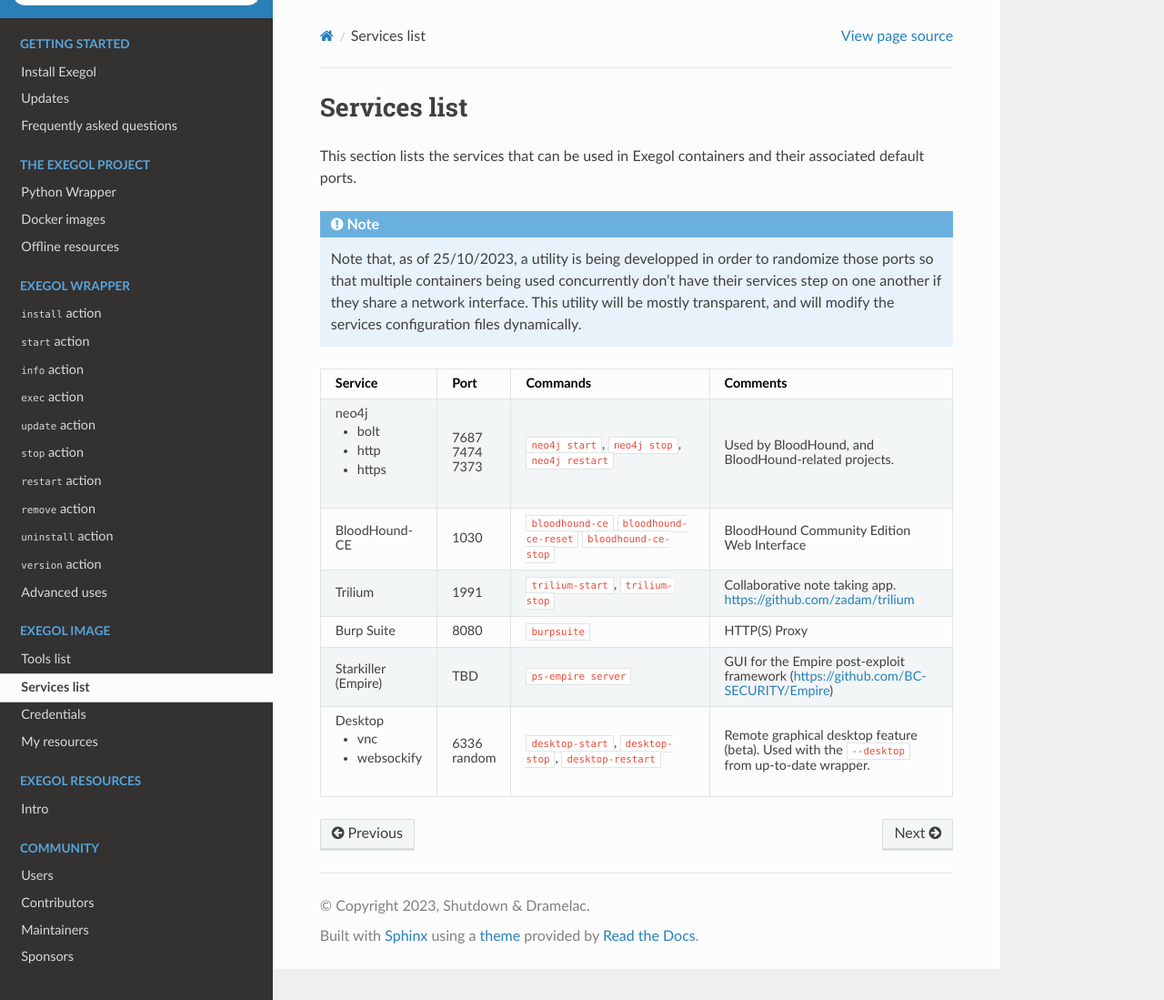
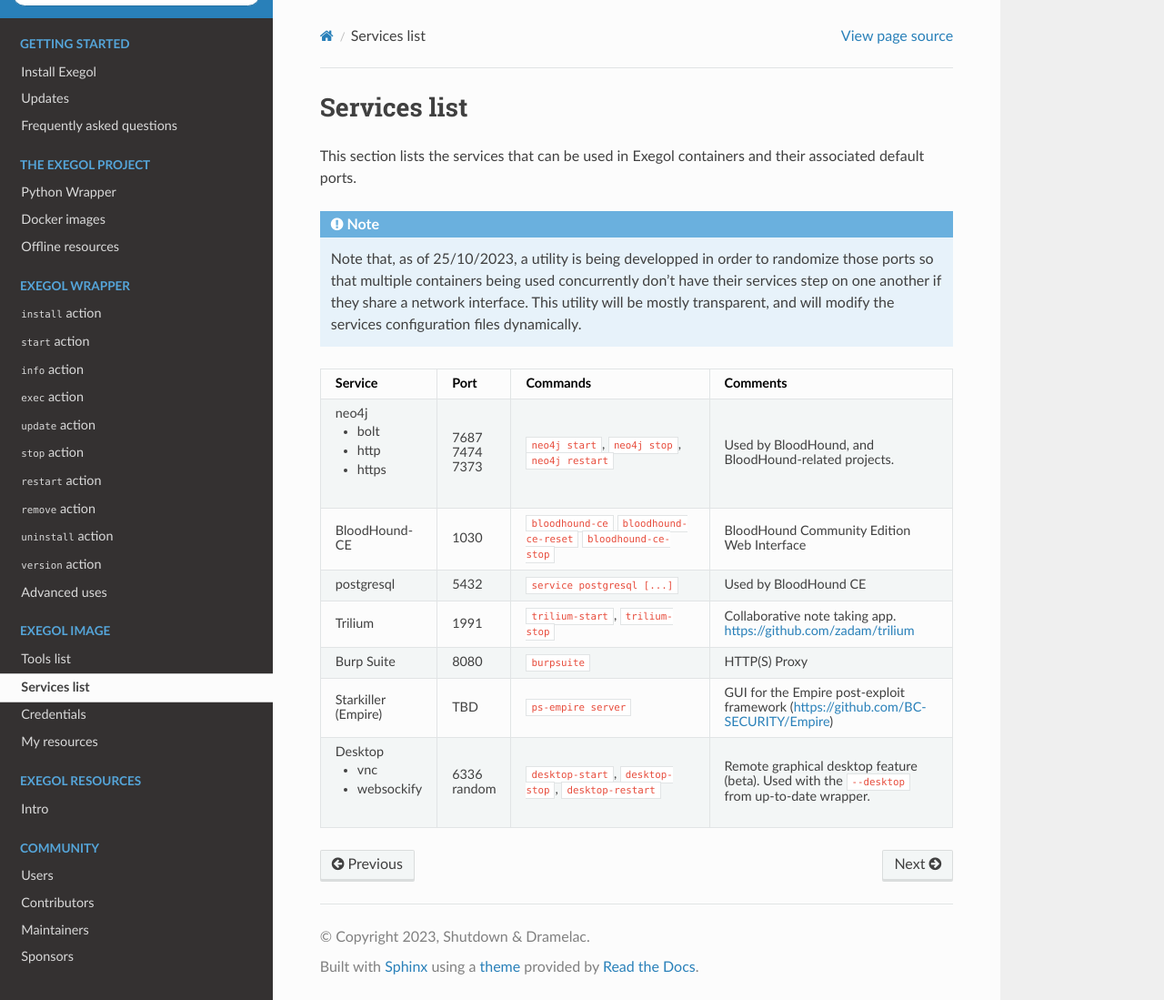
Before and after one commit to ThePorgs/Exegol-docs, a Sphinx documentation site: the page built from source/exegol-image/services.rst, in a window 1280 px wide and 1099 px high. Shown: the whole window at 91% size. Built offline with Sphinx 7.4.7 and the Read the Docs theme 2.0.0, drawn with Linux system fonts in a browser that asks for light colours.

Commit message:
Adding postgresql

```diff
--- a/source/exegol-image/services.rst
+++ b/source/exegol-image/services.rst
@@ -11,31 +11,33 @@
     :widths: 15 5 40 50
     :class: tight-table
 
-    +----------------------+--------+--------------------------+-----------------------------------------------------------------------------------------------+
-    | Service              | Port   | Commands                 | Comments                                                                                      |
-    +======================+========+==========================+===============================================================================================+
-    | neo4j                |        | ``neo4j start``,         | Used by BloodHound, and BloodHound-related projects.                                          |
-    |                      |        | ``neo4j stop``,          |                                                                                               |
-    | * bolt               | 7687   | ``neo4j restart``        |                                                                                               |
-    |                      |        |                          |                                                                                               |
-    | * http               | 7474   |                          |                                                                                               |
-    |                      |        |                          |                                                                                               |
-    | * https              | 7373   |                          |                                                                                               |
-    +----------------------+--------+--------------------------+-----------------------------------------------------------------------------------------------+
-    | BloodHound-CE        | 1030   | ``bloodhound-ce``        | BloodHound Community Edition Web Interface                                                    |
-    |                      |        | ``bloodhound-ce-reset``  |                                                                                               |
-    |                      |        | ``bloodhound-ce-stop``   |                                                                                               |
-    +----------------------+--------+--------------------------+-----------------------------------------------------------------------------------------------+
-    | Trilium              | 1991   | ``trilium-start``,       | Collaborative note taking app. https://github.com/zadam/trilium                               |
-    |                      |        | ``trilium-stop``         |                                                                                               |
-    +----------------------+--------+--------------------------+-----------------------------------------------------------------------------------------------+
-    | Burp Suite           | 8080   | ``burpsuite``            | HTTP(S) Proxy                                                                                 |
-    +----------------------+--------+--------------------------+-----------------------------------------------------------------------------------------------+
-    | Starkiller (Empire)  | TBD    | ``ps-empire server``     | GUI for the Empire post-exploit framework (https://github.com/BC-SECURITY/Empire)             |
-    +----------------------+--------+--------------------------+-----------------------------------------------------------------------------------------------+
-    | Desktop              |        | ``desktop-start``,       | Remote graphical desktop feature (beta). Used with the ``--desktop`` from up-to-date wrapper. |
-    |                      |        | ``desktop-stop``,        |                                                                                               |
-    | * vnc                | 6336   | ``desktop-restart``      |                                                                                               |
-    |                      |        |                          |                                                                                               |
-    | * websockify         | random |                          |                                                                                               |
-    +----------------------+--------+--------------------------+-----------------------------------------------------------------------------------------------+
+    +----------------------+--------+------------------------------+-----------------------------------------------------------------------------------------------+
+    | Service              | Port   | Commands                     | Comments                                                                                      |
+    +======================+========+==============================+===============================================================================================+
+    | neo4j                |        | ``neo4j start``,             | Used by BloodHound, and BloodHound-related projects.                                          |
+    |                      |        | ``neo4j stop``,              |                                                                                               |
+    | * bolt               | 7687   | ``neo4j restart``            |                                                                                               |
+    |                      |        |                              |                                                                                               |
+    | * http               | 7474   |                              |                                                                                               |
+    |                      |        |                              |                                                                                               |
+    | * https              | 7373   |                              |                                                                                               |
+    +----------------------+--------+------------------------------+-----------------------------------------------------------------------------------------------+
+    | BloodHound-CE        | 1030   | ``bloodhound-ce``            | BloodHound Community Edition Web Interface                                                    |
+    |                      |        | ``bloodhound-ce-reset``      |                                                                                               |
+    |                      |        | ``bloodhound-ce-stop``       |                                                                                               |
+    +----------------------+--------+------------------------------+-----------------------------------------------------------------------------------------------+
+    | postgresql           | 5432   | ``service postgresql [...]`` | Used by BloodHound CE                                                                         |
+    +----------------------+--------+------------------------------+-----------------------------------------------------------------------------------------------+
+    | Trilium              | 1991   | ``trilium-start``,           | Collaborative note taking app. https://github.com/zadam/trilium                               |
+    |                      |        | ``trilium-stop``             |                                                                                               |
+    +----------------------+--------+------------------------------+-----------------------------------------------------------------------------------------------+
+    | Burp Suite           | 8080   | ``burpsuite``                | HTTP(S) Proxy                                                                                 |
+    +----------------------+--------+------------------------------+-----------------------------------------------------------------------------------------------+
+    | Starkiller (Empire)  | TBD    | ``ps-empire server``         | GUI for the Empire post-exploit framework (https://github.com/BC-SECURITY/Empire)             |
+    +----------------------+--------+------------------------------+-----------------------------------------------------------------------------------------------+
+    | Desktop              |        | ``desktop-start``,           | Remote graphical desktop feature (beta). Used with the ``--desktop`` from up-to-date wrapper. |
+    |                      |        | ``desktop-stop``,            |                                                                                               |
+    | * vnc                | 6336   | ``desktop-restart``          |                                                                                               |
+    |                      |        |                              |                                                                                               |
+    | * websockify         | random |                              |                                                                                               |
+    +----------------------+--------+------------------------------+-----------------------------------------------------------------------------------------------+
```
